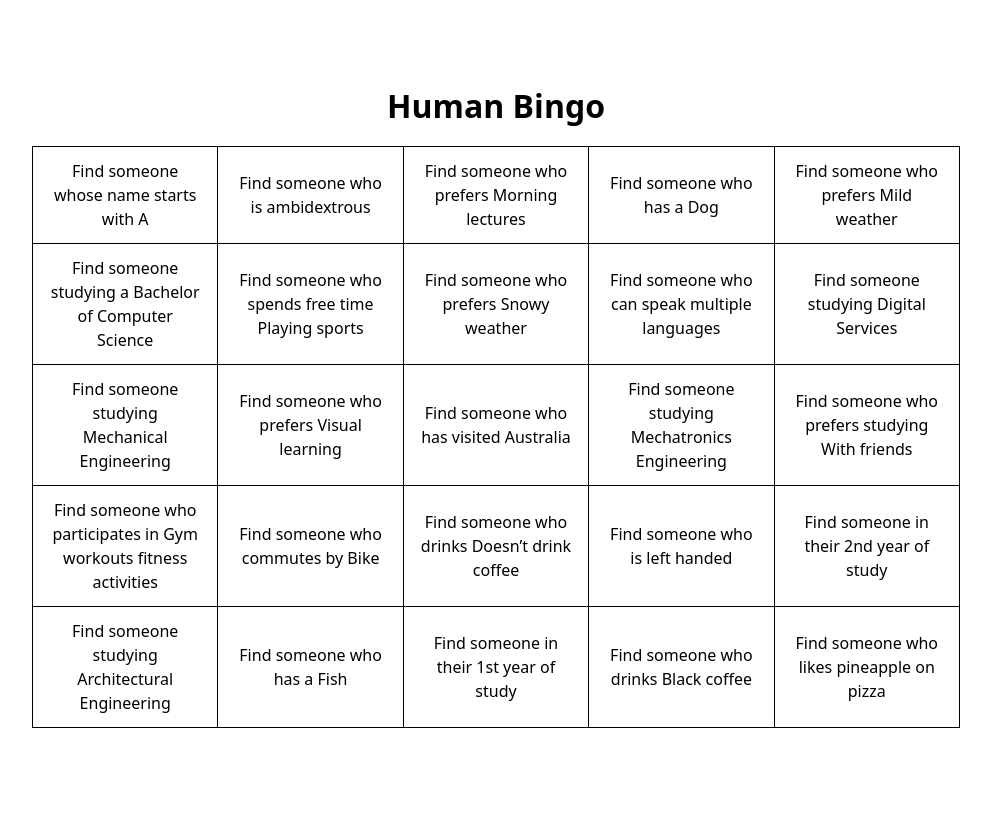
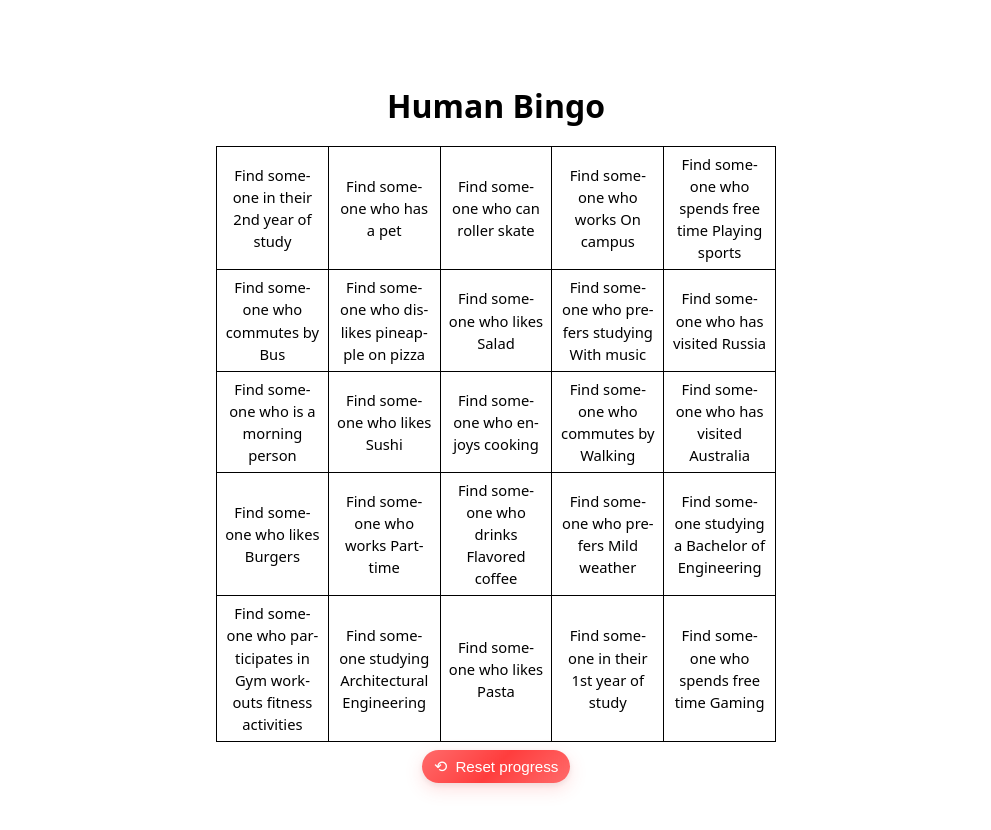
Before and after one commit to aryan1789/human-bingo, a React (Vite) app: page / in a window 1280 px wide. Shown: the top 830 px of the page, without its empty margins (144-1135 px from the left). Built offline with nearby package versions, Linux system fonts and the light colour scheme.

Commit message:
Generate randomized bingo cards, added Clear Progress button, other minor changes

```diff
--- a/src/App.css
+++ b/src/App.css
@@ -1,19 +1,25 @@
-/* Table layout: responsive and fills container */
+
+.table-wrap {
+  overflow-x: auto;
+  -webkit-overflow-scrolling: touch;
+}
+
 .bingo-table {
-  width: 100%;
-  max-width: 960px;
+  width: 560px;
+  max-width: none;
   margin: 0 auto;
   border-collapse: collapse;
-  table-layout: fixed; /* make columns share available space */
+  table-layout: fixed;
 }
 
 .bingo-table td {
   border: 1px solid #000;
-  padding: 12px 16px;
+  padding: 6px 8px;
   text-align: center;
   vertical-align: middle;
   word-break: break-word;
   hyphens: auto;
+  font-size: 0.92rem;
 }
 
 h1 {
@@ -37,8 +43,12 @@ h1 {
   word-wrap: break-word;
 }
 
+.item-text.struck {
+  text-decoration: line-through;
+  color: #444;
+}
+
 .completed {
-  text-decoration: line-through;
   color: #444;
 }
 
@@ -48,6 +58,8 @@ h1 {
   margin-top: 8px;
 }
 
+.cell-name strong { font-weight: 700 }
+
 ul {
   max-width: 720px;
   margin: 0.5rem auto 2rem;
@@ -56,10 +68,44 @@ ul {
 }
 
 @media (max-width: 640px) {
-  .bingo-table td { padding: 10px; }
-  .item-text { font-size: 0.95em }
+  .bingo-table td { padding: 6px; font-size: 0.9rem }
 }
 
-@media (max-width: 420px) {
-  .bingo-table td { padding: 8px; }
+@media (min-width: 1200px) {
+  .bingo-table { width: 560px }
 }
+
+/* Reset button styles */
+.controls {
+  text-align: center;
+  margin-top: 8px;
+}
+.reset-button {
+  display: inline-flex;
+  align-items: center;
+  gap: 8px;
+  padding: 8px 12px;
+  font-size: 0.95rem;
+  border-radius: 999px;
+  border: none;
+  color: #fff;
+  background: linear-gradient(135deg,#ff6b6b 0%,#ff3d3d 50%,#ff6b6b 100%);
+  box-shadow: 0 6px 18px rgba(255,77,77,0.18), 0 2px 6px rgba(0,0,0,0.08);
+  cursor: pointer;
+  transition: transform 120ms ease, box-shadow 120ms ease, opacity 120ms ease;
+  will-change: transform;
+}
+.reset-button::before {
+  content: "⟲";
+  font-size: 1.05em;
+  line-height: 1;
+}
+.reset-button:hover {
+  transform: translateY(-2px);
+  box-shadow: 0 10px 30px rgba(255,77,77,0.22), 0 4px 10px rgba(0,0,0,0.10);
+}
+.reset-button:active { transform: translateY(0) }
+.reset-button:focus {
+  outline: 3px solid rgba(255,107,107,0.18);
+  outline-offset: 3px;
+}
--- a/src/App.tsx
+++ b/src/App.tsx
@@ -1,38 +1,127 @@
 import { useState, useEffect } from 'react'
 import './App.css'
 
-const items: string[] = [
-  'Find someone whose name starts with A',
-  'Find someone who is ambidextrous',
-  'Find someone who prefers Morning lectures',
-  'Find someone who has a Dog',
-  'Find someone who prefers Mild weather',
-  'Find someone studying a Bachelor of Computer Science',
-  'Find someone who spends free time Playing sports',
-  'Find someone who prefers Snowy weather',
-  'Find someone who can speak multiple languages',
-  'Find someone studying Digital Services',
-  'Find someone studying Mechanical Engineering',
-  'Find someone who prefers Visual learning',
-  'Find someone who has visited Australia',
-  'Find someone studying Mechatronics Engineering',
-  'Find someone who prefers studying With friends',
-  'Find someone who participates in Gym workouts fitness activities',
-  'Find someone who commutes by Bike',
-  'Find someone who drinks Doesn’t drink coffee',
-  'Find someone who is left handed',
-  'Find someone in their 2nd year of study',
-  'Find someone studying Architectural Engineering',
-  'Find someone who has a Fish',
-  'Find someone in their 1st year of study',
-  'Find someone who drinks Black coffee',
-  'Find someone who likes pineapple on pizza',
-]
+// Generate 25 randomized bingo statements per user.
+// Persisted to a cookie so the same user sees the same card on reload.
+const ITEM_COOKIE = 'human_bingo_items_v1'
+
+function pick<T>(arr: T[]) { return arr[Math.floor(Math.random() * arr.length)] }
+
+function randomLetter() {
+  return String.fromCharCode(65 + Math.floor(Math.random() * 26))
+}
+
+function generateItems(): string[] {
+  const handedness = ['left handed', 'right handed', 'ambidextrous']
+  const lecture_time = ['Morning', 'Afternoon', 'Evening']
+  const pineapple = ['likes', 'dislikes']
+  const study_year = ['1st', '2nd', '3rd', '4th+']
+  const majors = [
+    'Data Science',
+    'Mechatronics Engineering',
+    'Mechanical Engineering',
+    'Maritime',
+    'Software Development',
+    'Cybersecurity and Networks',
+    'Digital Services',
+    'Architectural Engineering',
+    'Civil Construction Engineering',
+    'Electrical and Electronic Engineering'
+  ]
+  const bachelors = ['Engineering', 'Computer Science']
+
+  const commute = ['Car', 'Bus', 'Train', 'Bike', 'Walking', 'Other']
+  const study_pref = ['Alone', 'With friends', 'In a library', 'At home', 'With music']
+  const visited = ['Australia', 'Japan', 'America', 'China', 'Russia']
+  const fitness = ['Gym workouts', 'Running', 'Team sports', 'Yoga', 'None']
+  const weather = ['Hot', 'Cold', 'Rainy', 'Snowy', 'Mild']
+  const coffee = ['Black', 'With milk', 'Iced', 'Flavored', 'Doesn\'t drink coffee']
+  const learning_style = ['Hands-on', 'Visual', 'Reading/Writing', 'Discussion-based']
+  const free_time = ['Gaming', 'Reading', 'Watching movies', 'Playing sports', 'Creative hobbies']
+  const pets = ['Dog', 'Cat', 'Fish', 'Bird', 'No pets']
+  const works = ['Remotely', 'On campus', 'Part-time', 'Internship', 'None']
+  const food = ['Pizza', 'Sushi', 'Burgers', 'Salad', 'Pasta']
+
+  const generators: Array<() => string> = [
+    () => `Find someone who is ${pick(handedness)}`,
+    () => 'Find someone who can speak multiple languages',
+    () => `Find someone whose name starts with ${randomLetter()}`,
+    () => `Find someone who prefers ${pick(lecture_time)} lectures`,
+    () => `Find someone who ${pick(pineapple)} pineapple on pizza`,
+    () => `Find someone in their ${pick(study_year)} year of study`,
+    () => `Find someone studying ${pick(majors)}`,
+    () => `Find someone studying a Bachelor of ${pick(bachelors)}`,
+    () => `Find someone who commutes by ${pick(commute)}`,
+    () => `Find someone who prefers studying ${pick(study_pref)}`,
+    () => `Find someone who has visited ${pick(visited)}`,
+    () => `Find someone who participates in ${pick(fitness)} fitness activities`,
+    () => `Find someone who prefers ${pick(weather)} weather`,
+    () => `Find someone who drinks ${pick(coffee)} coffee`,
+    () => `Find someone who prefers ${pick(learning_style)} learning`,
+    () => `Find someone who spends free time ${pick(free_time)}`,
+    () => `Find someone who has a ${pick(pets)}`,
+    () => 'Find someone who has a pet',
+    () => `Find someone who works ${pick(works)}`,
+    () => `Find someone who likes ${pick(food)}`,
+    () => 'Find someone who is a morning person',
+    () => 'Find someone who enjoys cooking',
+    () => 'Find someone who prefers tea',
+    () => 'Find someone who can roller skate',
+    () => 'Find someone who likes board games'
+  ]
+
+  const out = new Set<string>()
+  // Try generating until we have 25 unique items.
+  let attempts = 0
+  while (out.size < 25 && attempts < 1000) {
+    attempts++
+    const g = pick(generators)
+    out.add(g())
+  }
+
+  // If we still don't have 25 unique (unlikely), fill with generic items.
+  const result = Array.from(out)
+  while (result.length < 25) result.push(`Find someone interesting #${result.length + 1}`)
+  return result.slice(0, 25)
+}
+
+function readItemsFromCookie(): string[] | null {
+  try {
+    const cookie = document.cookie.split('; ').find(row => row.startsWith(`${ITEM_COOKIE}=`))
+    if (!cookie) return null
+    const val = decodeURIComponent(cookie.split('=')[1] || '')
+    const parsed = JSON.parse(val)
+    if (Array.isArray(parsed)) return parsed.map(String)
+  } catch (e) {
+    // ignore
+  }
+  return null
+}
+
+function writeItemsToCookie(items: string[]) {
+  try {
+    const v = encodeURIComponent(JSON.stringify(items))
+    document.cookie = `${ITEM_COOKIE}=${v}; path=/; max-age=${60 * 60 * 24 * 365}`
+  } catch (e) {}
+}
 
 function App() {
   const COOKIE_NAME = 'human_bingo_names'
 
-  // Initialize from cookie synchronously to avoid overwriting it on mount.
+  // Initialize items (randomized) from cookie or generate and persist.
+  const [items] = useState<string[]>(() => {
+    try {
+      if (typeof document !== 'undefined') {
+        const saved = readItemsFromCookie()
+        if (saved) return saved
+      }
+    } catch (e) {}
+    const gen = generateItems()
+    try { writeItemsToCookie(gen) } catch (e) {}
+    return gen
+  })
+
+  // Initialize names from cookie synchronously as before, using items.length
   const [names, setNames] = useState<Array<string | null>>(() => {
     try {
       if (typeof document !== 'undefined') {
@@ -41,7 +130,6 @@ function App() {
           const val = decodeURIComponent(cookie.split('=')[1] || '')
           const parsed = JSON.parse(val)
           if (Array.isArray(parsed)) {
-            // Ensure length matches items length
             const out: Array<string | null> = Array(items.length).fill(null)
             for (let i = 0; i < Math.min(parsed.length, items.length); i++) {
               out[i] = parsed[i] === null ? null : String(parsed[i])
@@ -82,6 +170,8 @@ function App() {
     <div className="container">
       <h1>Human Bingo</h1>
 
+
+      <div className="table-wrap">
       <table className="bingo-table">
         <tbody>
           {Array.from({ length: 5 }).map((_, r) => (
@@ -91,14 +181,14 @@ function App() {
                 return (
                   <td
                     key={c}
-                    role="button"
-                    tabIndex={0}
+                    role={names[idx] ? undefined : 'button'}
+                    tabIndex={names[idx] ? -1 : 0}
                     className={`cell ${names[idx] ? 'completed' : ''}`}
-                    onClick={() => handleSetName(idx)}
-                    onKeyDown={(e) => { if (e.key === 'Enter' || e.key === ' ') { e.preventDefault(); handleSetName(idx) } }}
+                    onClick={() => { if (!names[idx]) handleSetName(idx) }}
+                    onKeyDown={(e) => { if (!names[idx] && (e.key === 'Enter' || e.key === ' ')) { e.preventDefault(); handleSetName(idx) } }}
                   >
-                    <div className="item-text">{items[idx] ?? ''}</div>
-                    {names[idx] && <div className="cell-name">{names[idx]}</div>}
+                    <div className={`item-text ${names[idx] ? 'struck' : ''}`}>{items[idx] ?? ''}</div>
+                    {names[idx] && <div className="cell-name"><strong>{names[idx]}</strong></div>}
                   </td>
                 )
               })}
@@ -107,7 +197,21 @@ function App() {
         </tbody>
       </table>
 
+      </div>
 
+<div className="controls">
+        <button
+          className="reset-button"
+          onClick={() => {
+            if (!window.confirm('Clear all progress for this device?')) return
+            setNames(Array(items.length).fill(null))
+            // remove cookie
+            try { document.cookie = `${COOKIE_NAME}=; path=/; max-age=0` } catch (e) { }
+          }}
+        >
+          Reset progress
+        </button>
+      </div>
     </div>
   )
 }
```
